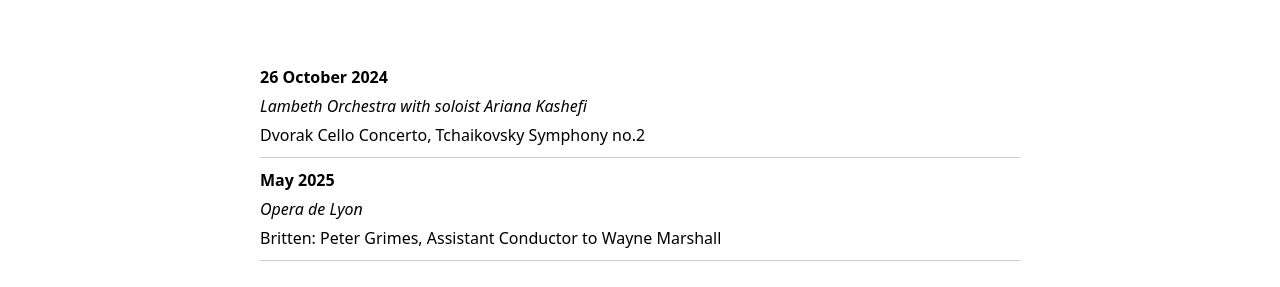
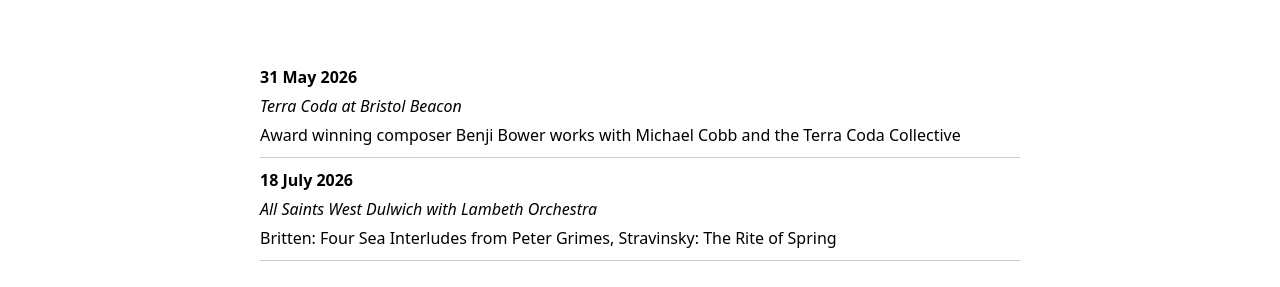
Before and after one commit to mikeSitebaby/mikewebsite, a React (Create React App) app: page / in a window 1280 px wide. Shown: the part 863-1150 px from the top of the page. Built offline with nearby package versions, Linux system fonts and the light colour scheme.

Commit message:
Updates to Future Concerts

```diff
--- a/src/Components/Calendar.js
+++ b/src/Components/Calendar.js
@@ -4,16 +4,16 @@
 
 const concerts = [
   {
-    date: '26 October 2024',
-    location: 'Lambeth Orchestra with soloist Ariana Kashefi',
-    details: 'Dvorak Cello Concerto, Tchaikovsky Symphony no.2',
-    ticketLink: 'https://www.lambeth-orchestra.org.uk/events/an-evening-of-slavic-masterpieces'
+    date: '31 May 2026',
+    location: 'Terra Coda at Bristol Beacon',
+    details: 'Award winning composer Benji Bower works with Michael Cobb and the Terra Coda Collective',
+    ticketLink: 'https://www.terracoda.co.uk'
   },
   {
-    date: 'May 2025',
-    location: 'Opera de Lyon',
-    details: 'Britten: Peter Grimes, Assistant Conductor to Wayne Marshall',
-    ticketLink: 'https://www.opera-lyon.com'
+    date: '18 July 2026',
+    location: 'All Saints West Dulwich with Lambeth Orchestra',
+    details: 'Britten: Four Sea Interludes from Peter Grimes, Stravinsky: The Rite of Spring',
+    ticketLink: 'https://www.lambeth-orchestra.org.uk/events/earth-sea'
   },
   // Add more concerts here
 ];
```
